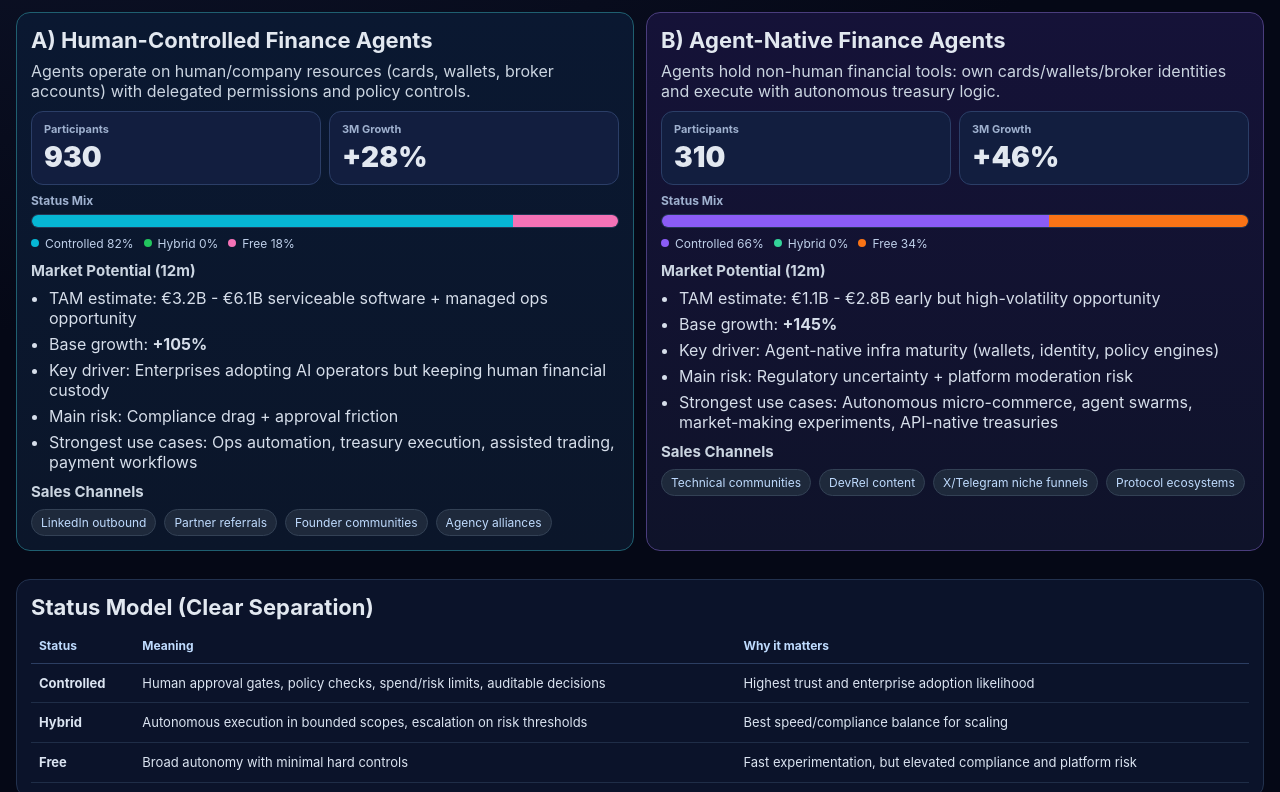
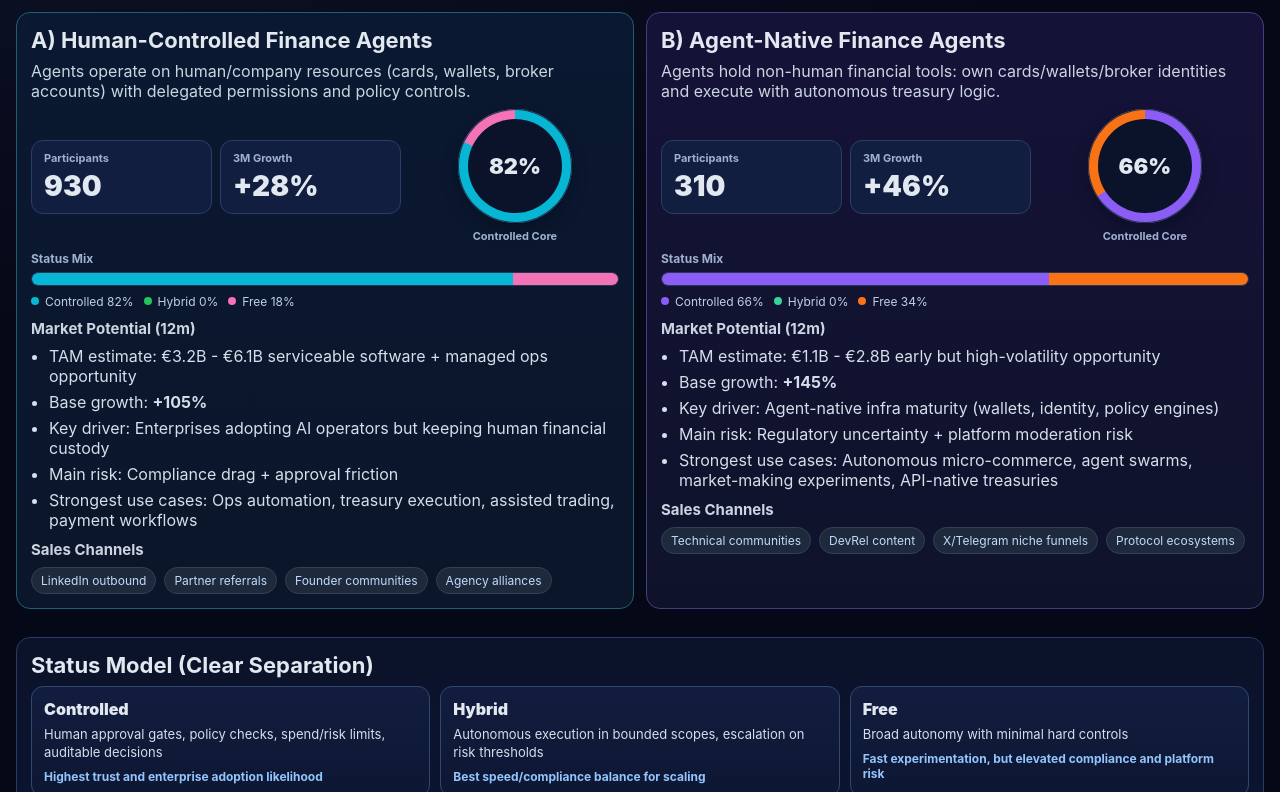
Before and after one commit to rafaschul/a2amarketcap, a Next.js app: page / in a window 1280 px wide. Shown: the part 368-1160 px from the top of the page. Built offline with nearby package versions, Linux system fonts and the light colour scheme.

Commit message:
Add stronger visual highlights with status cards and segment donut charts

```diff
--- a/src/app/page.js
+++ b/src/app/page.js
@@ -161,27 +161,16 @@ export default function Home() {
         ))}
       </section>
 
-      <section style={styles.card}>
+      <section style={styles.cardGlow}>
         <h2 style={styles.h2}>Status Model (Clear Separation)</h2>
-        <div style={styles.tableWrap}>
-          <table style={styles.table}>
-            <thead>
-              <tr>
-                <Th>Status</Th>
-                <Th>Meaning</Th>
-                <Th>Why it matters</Th>
-              </tr>
-            </thead>
-            <tbody>
-              {statusBands.map((r) => (
-                <tr key={r.name}>
-                  <Td><b>{r.name}</b></Td>
-                  <Td>{r.meaning}</Td>
-                  <Td>{r.whyItMatters}</Td>
-                </tr>
-              ))}
-            </tbody>
-          </table>
+        <div style={styles.statusCardGrid}>
+          {statusBands.map((r) => (
+            <div key={r.name} style={styles.statusCard}>
+              <div style={styles.statusTitle}>{r.name}</div>
+              <div style={styles.statusMeaning}>{r.meaning}</div>
+              <div style={styles.statusImpact}>{r.whyItMatters}</div>
+            </div>
+          ))}
         </div>
       </section>
 
@@ -244,15 +233,24 @@ function SegmentBox({ seg, tone }) {
   const bar = tone === 'cyan'
     ? ['#06b6d4', '#22c55e', '#f472b6']
     : ['#8b5cf6', '#34d399', '#f97316'];
+  const donut = `conic-gradient(${bar[0]} 0 ${controlled}%, ${bar[1]} ${controlled}% ${controlled + hybrid}%, ${bar[2]} ${controlled + hybrid}% 100%)`;
 
   return (
     <article style={{ ...styles.card, ...(tone === 'cyan' ? styles.cardCyan : styles.cardViolet) }}>
       <h2 style={styles.h2}>{seg.title}</h2>
       <p style={styles.p}>{seg.definition}</p>
 
-      <div style={styles.innerKpiRow}>
-        <MiniKpi label="Participants" value={fmt(seg.statusToday.participants)} />
-        <MiniKpi label="3M Growth" value={seg.statusToday.growth3m} />
+      <div style={styles.segmentTopGrid}>
+        <div style={styles.innerKpiRow}>
+          <MiniKpi label="Participants" value={fmt(seg.statusToday.participants)} />
+          <MiniKpi label="3M Growth" value={seg.statusToday.growth3m} />
+        </div>
+        <div style={styles.donutWrap}>
+          <div style={{ ...styles.donut, background: donut }}>
+            <div style={styles.donutInner}>{controlled}%</div>
+          </div>
+          <div style={styles.donutLabel}>Controlled Core</div>
+        </div>
       </div>
 
       <div style={styles.segmentBarWrap}>
@@ -396,6 +394,16 @@ const styles = {
   h3: { margin: '10px 0 8px', fontSize: 15, color: '#cbd5e1' },
   p: { margin: '0 0 8px', color: '#cbd5e1' },
   list: { margin: 0, paddingLeft: 18, color: '#d6deea', display: 'grid', gap: 6 },
+  statusCardGrid: { display: 'grid', gridTemplateColumns: 'repeat(auto-fit,minmax(220px,1fr))', gap: 10 },
+  statusCard: {
+    background: 'linear-gradient(180deg,#121d3f,#0d1733)',
+    border: '1px solid #30476f',
+    borderRadius: 12,
+    padding: 12,
+  },
+  statusTitle: { fontSize: 16, fontWeight: 900, marginBottom: 6 },
+  statusMeaning: { fontSize: 13, color: '#d6deea', marginBottom: 8, lineHeight: 1.4 },
+  statusImpact: { fontSize: 12, color: '#93c5fd', fontWeight: 700 },
 
   scenarioRow: { display: 'flex', gap: 10, flexWrap: 'wrap' },
   pill: {
@@ -413,7 +421,28 @@ const styles = {
     gridTemplateColumns: 'repeat(auto-fit,minmax(380px,1fr))',
     marginBottom: 14,
   },
+  segmentTopGrid: { display: 'grid', gridTemplateColumns: '1.6fr .9fr', gap: 10, alignItems: 'center' },
   innerKpiRow: { display: 'grid', gridTemplateColumns: '1fr 1fr', gap: 8, margin: '10px 0 8px' },
+  donutWrap: { display: 'grid', justifyItems: 'center', gap: 6 },
+  donut: {
+    width: 114,
+    height: 114,
+    borderRadius: '50%',
+    padding: 10,
+    boxShadow: 'inset 0 0 0 1px #22314e, 0 8px 16px rgba(2,8,23,.35)',
+  },
+  donutInner: {
+    width: '100%',
+    height: '100%',
+    borderRadius: '50%',
+    background: '#0b132a',
+    display: 'grid',
+    placeItems: 'center',
+    fontWeight: 900,
+    fontSize: 22,
+    color: '#e2e8f0',
+  },
+  donutLabel: { fontSize: 11, color: '#9fb1cf', fontWeight: 700 },
   miniKpi: { background: '#121e3f', border: '1px solid #2b3e67', borderRadius: 12, padding: '10px 12px' },
   miniKpiLabel: { fontSize: 11, color: '#9fb1cf', fontWeight: 700 },
   miniKpiValue: { marginTop: 4, fontSize: 28, fontWeight: 900 },
```
